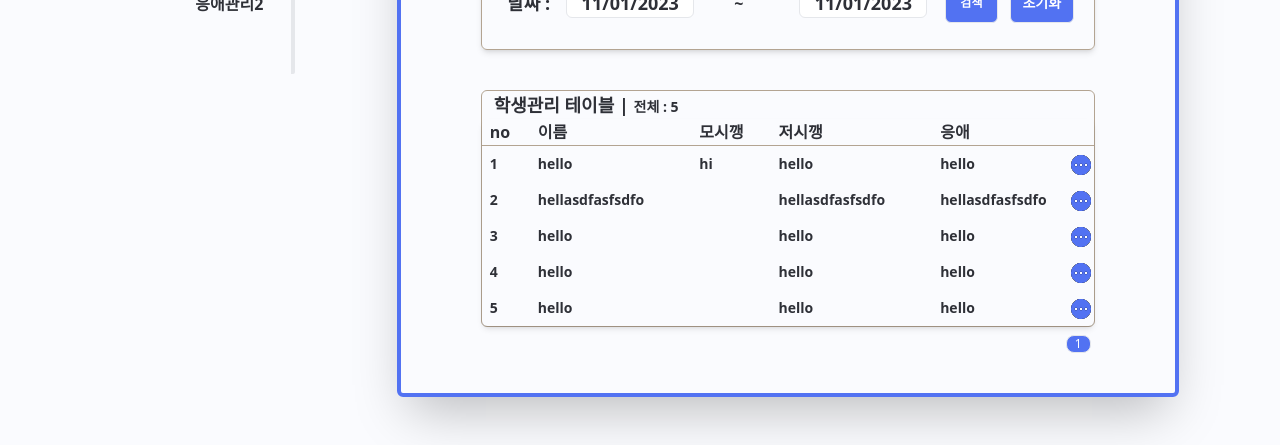
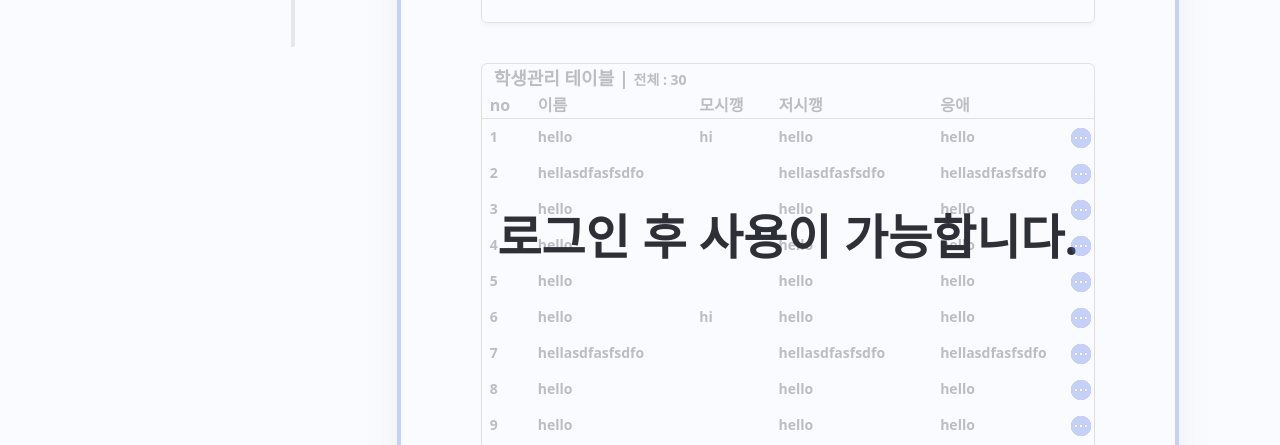
Before and after one commit to udongmandu/Academy, a React (Create React App) app: page / in a window 1280 px wide. Shown: the part 355-800 px from the top of the page. Built offline with nearby package versions, Linux system fonts and the light colour scheme.

Commit message:
main page 수정사항 반영

```diff
--- a/src/pages/student/main.jsx
+++ b/src/pages/student/main.jsx
@@ -1,9 +1,8 @@
 import React from "react";
 import DataTableV1 from "../../Components/dataTableV1/DataTableV1";
 import SearchBox from "../../Components/searchBox/SearchBox";
-import { sideMenus } from "../../constants/sideMenus";
 import { useState } from "react";
-import { useLocation } from "react-router-dom";
+import BasicBox from "../../Components/manage-box/BasicBox";
 
 export default function MainPage() {
   const [search, setSearch] = useState({
@@ -13,17 +12,6 @@ export default function MainPage() {
     endDate: "",
   });
   console.log(search);
-  //페이지 타이틀과 페이지 명 가져오기
-  const location = useLocation();
-  const targetPath = location.pathname;
-  let foundMenu = null;
-  sideMenus.forEach((menuGroup) => {
-    menuGroup.menus.forEach((menu) => {
-      if (menu.href === targetPath) {
-        foundMenu = { title: menuGroup.title, name: menu.name };
-      }
-    });
-  });
 
   const columns = [
     { columnName: "no", data: "no" },
@@ -39,31 +27,39 @@ export default function MainPage() {
     { name: "hello" },
     { name: "hello" },
     { name: "hello" },
+    { name: "hello", hi: "hi" },
+    { name: "hellasdfasfsdfo" },
+    { name: "hello" },
+    { name: "hello" },
+    { name: "hello" },
+    { name: "hello", hi: "hi" },
+    { name: "hellasdfasfsdfo" },
+    { name: "hello" },
+    { name: "hello" },
+    { name: "hello" },
+    { name: "hello", hi: "hi" },
+    { name: "hellasdfasfsdfo" },
+    { name: "hello" },
+    { name: "hello" },
+    { name: "hello" },
+    { name: "hello", hi: "hi" },
+    { name: "hellasdfasfsdfo" },
+    { name: "hello" },
+    { name: "hello" },
+    { name: "hello" },
+    { name: "hello", hi: "hi" },
+    { name: "hellasdfasfsdfo" },
+    { name: "hello" },
+    { name: "hello" },
+    { name: "hello" },
   ];
 
   return (
     <>
-      <div className="fontA text-3xl pt-10 pl-10">
-        {foundMenu ? (
-          <>
-            {foundMenu.title}{" "}
-            <span className="text-lg fontA">
-              {" "}
-              {">"} {foundMenu.name}
-            </span>
-          </>
-        ) : null}
-      </div>
-      <div className="w-full justify-center flex px-10 py-12">
-        <div className="min-w-[45vw] max-w-[800px] border-4 rounded-md shadow-2xl border-[#5272F2] px-10">
-          <SearchBox onSubmit={setSearch} option={"student"}></SearchBox>
-          <DataTableV1
-            title={"학생관리 테이블"}
-            columns={columns}
-            datas={data}
-          />
-        </div>
-      </div>
+      <BasicBox>
+        <SearchBox onSubmit={setSearch} option={"student"}></SearchBox>
+        <DataTableV1 title={"학생관리 테이블"} columns={columns} datas={data} />
+      </BasicBox>
     </>
   );
 }
```
